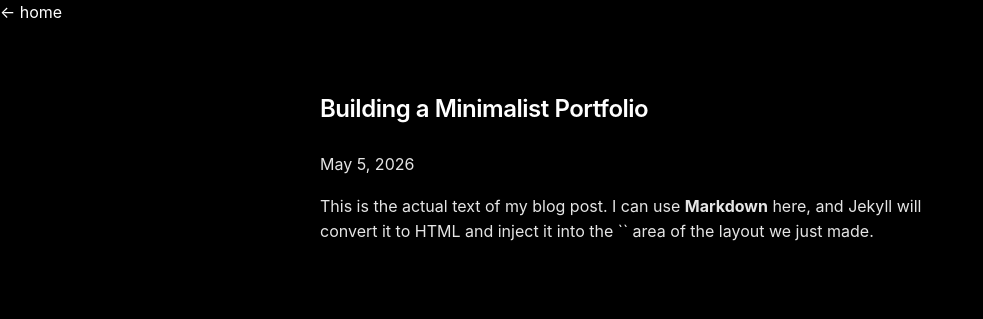
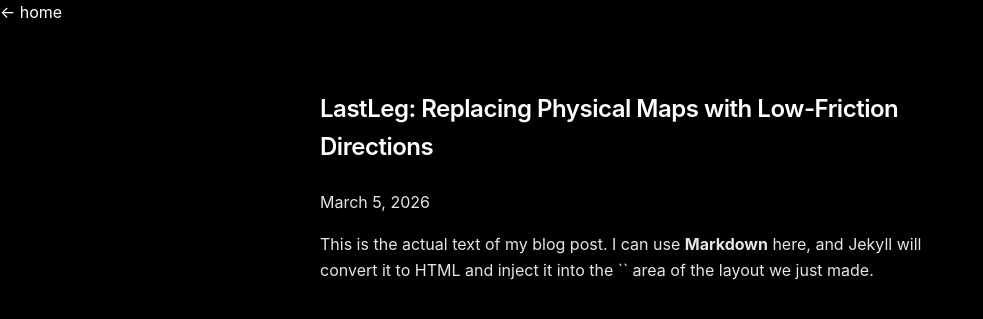
Before and after one commit to souttoa/souttoa.github.io, a Jekyll site: the page built from _posts/2026-03-05-my-post.md, in a window 1280 px wide. Shown: the top 319 px of the page, without its empty margins (0-983 px from the left). Built offline with Jekyll 4.4.1, drawn with Linux system fonts in a browser that asks for light colours.

Commit message:
Update and rename 2026-05-05-my-post.md to 2026-03-05-my-post.md

```diff
--- a/_posts/2026-05-05-my-post.md
+++ b/_posts/2026-03-05-my-post.md
@@ -1,6 +1,6 @@
 ---
 layout: post
-title: "Building a Minimalist Portfolio"
+title: "LastLeg: Replacing Physical Maps with Low-Friction Directions"
 ---
 
 This is the actual text of my blog post. I can use **Markdown** here, and Jekyll will convert it to HTML and inject it into the `{{ content }}` area of the layout we just made.
```
